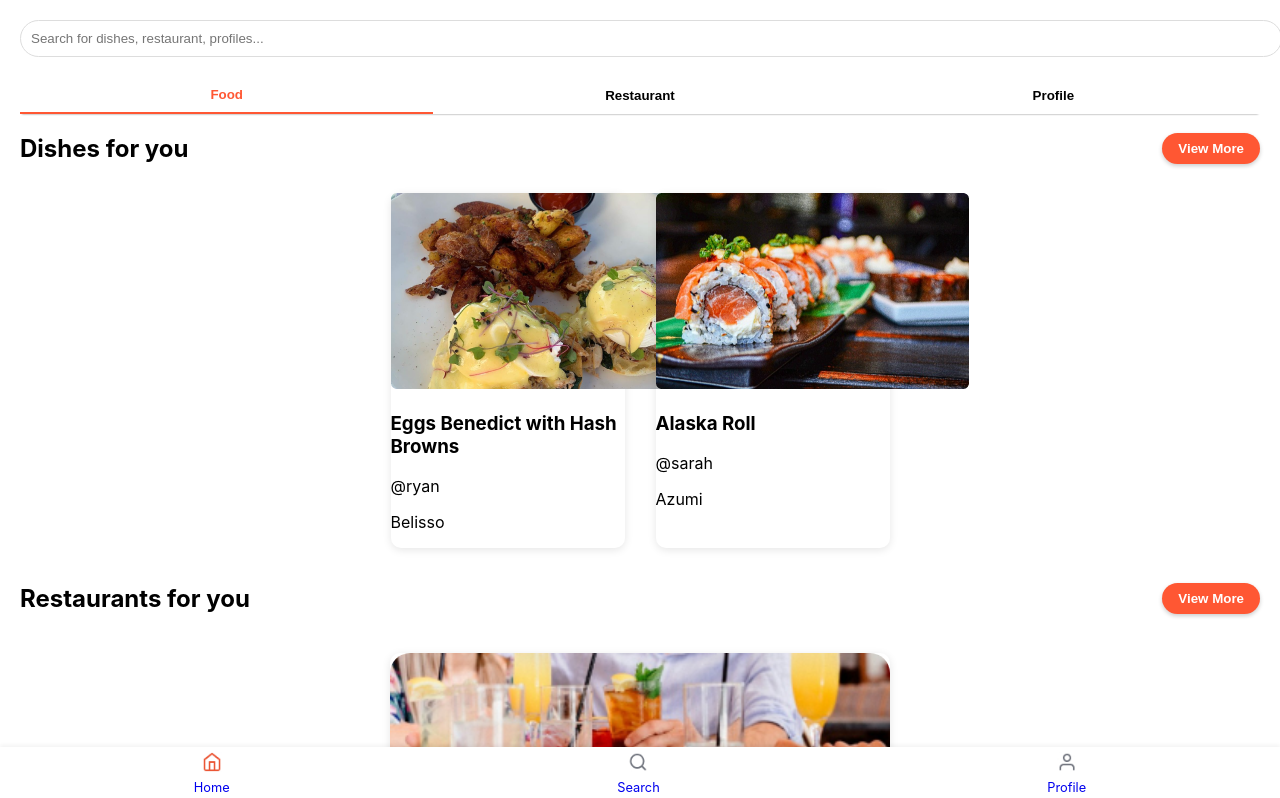
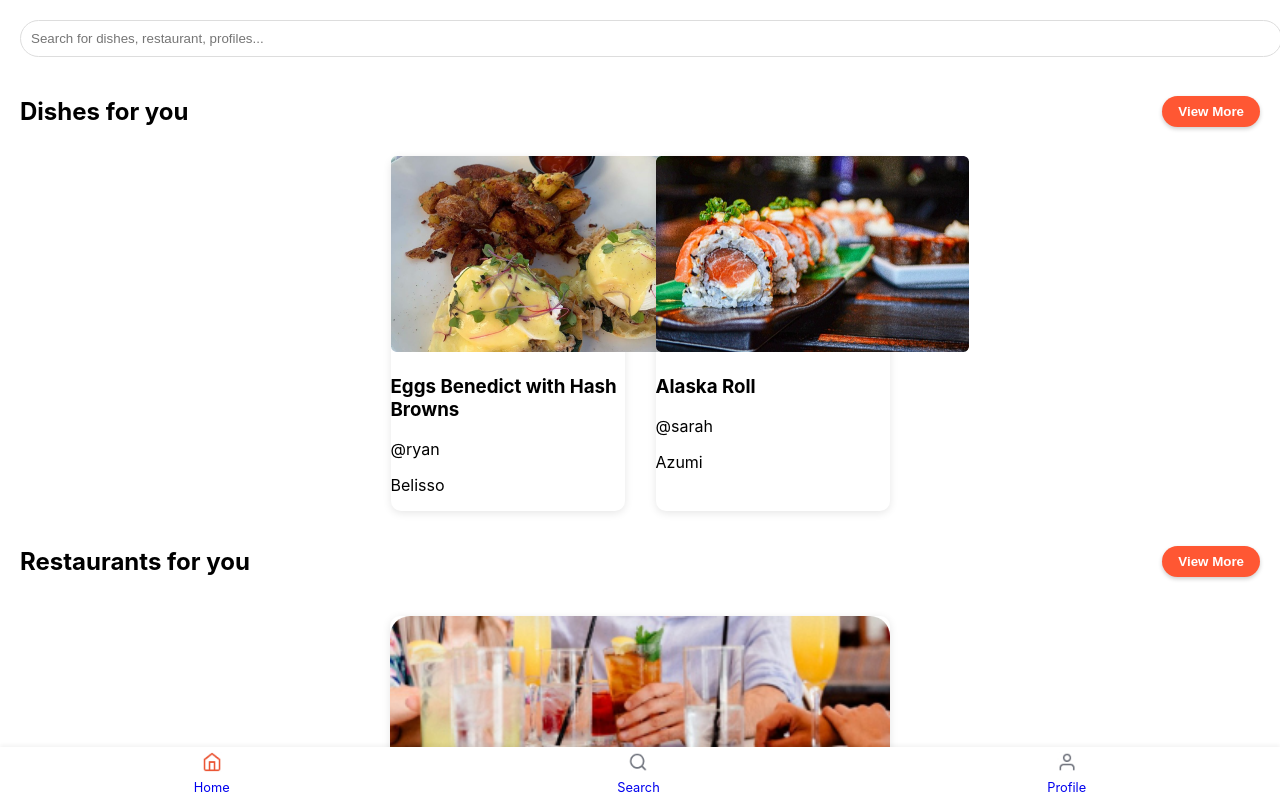
Before and after one commit to akaChenshunCodeMaster/productathon, a React (Create React App) app in the folder foody/: page /search in a window 1280 px wide. Shown: the top 798 px of the page. Built offline with nearby package versions, Linux system fonts and the light colour scheme.

Commit message:
Update SearchPage.js

```diff
--- a/foody/src/components/SearchPage.js
+++ b/foody/src/components/SearchPage.js
@@ -9,7 +9,6 @@ import alaskaroll from '../assets/AlaskaRoll.jpg';
 import azumi from '../assets/azumi.jpg';
 import saraAvatar from '../assets/Sara.jpg';
 import userAvatar from '../assets/unsplash_v2aKnjMbP_k.jpg';
-import NavigationTabs from './NavigationSearch';
 
 const SearchPage = () => {
   // Example data - replace with real data fetched from your server or API
@@ -17,8 +16,9 @@ const SearchPage = () => {
     {
       dishName: 'Eggs Benedict with Hash Browns',
       imageUrl: image14, // Replace with actual path
+
       location: 'Belisso',
-      user: '@ryan',
+      user: '@ryan'
     },
 
     {
@@ -69,7 +69,7 @@ const SearchPage = () => {
         <input type="text" placeholder="Search for dishes, restaurant, profiles..." />
       </div>
 
-      <NavigationTabs />
+
 
       {/* Dishes Section */}
       <div className="section">
```
